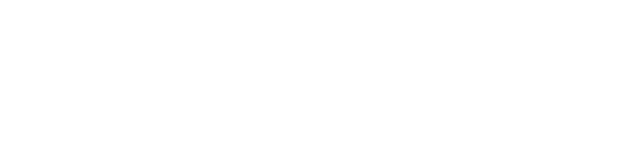
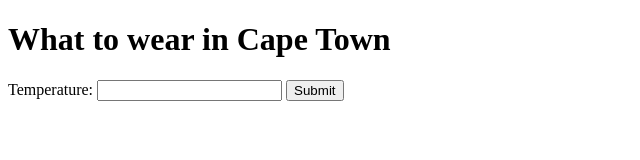
Before and after one commit to FunekaQwaqwa/Weather-application, a plain HTML site: page index.html in a window 1280 px wide. Shown: the whole page, without its empty margins (0-640 px from the left). Drawn offline with Linux system fonts and the light colour scheme.

Commit message:
added text field, submit button and function

```diff
--- /dev/null
+++ b/css/styles.css
@@ -0,0 +1,7 @@
+.container {
+    max-width:550px;
+    height: 100vh;
+    border: 1px solid block
+    margin: 0 auto;
+
+}
--- a/index.html
+++ b/index.html
@@ -4,9 +4,14 @@
     <meta charset="UTF-8">
     <meta name="viewport" content="width=device-width, initial-scale=1.0">
     <meta http-equiv="X-UA-Compatible" content="ie=edge">
-    <title>Weather app</title>
+    <title>Weather App</title>
 </head>
 <body>
-    <script> src="js/main.js"</script>
+    <h1>What to wear in Cape Town</h1>
+    <div class="container">
+            Temperature: <input type="number" id="temperature">
+            <input type="submit" value="Submit" onclick="myFunction()">
+    </div>
+    <script src="js/script.js"></script>
 </body>
 </html>
--- a/js/main.js
+++ b/js/main.js
@@ -0,0 +1,3 @@
+let message ="Hello, good morning";
+   console.log(message);
+message="How are you today?"
--- /dev/null
+++ b/js/script.js
@@ -0,0 +1,23 @@
+function myFunction(){
+    let temperature = document.getElementById("temperature").value;
+
+    if(temperature >=28) {
+        alert("PROTECT YOUR SKIN! Hat, Sunglasses, Sandals, Sunscreen" );
+    }
+    else if(temperature <28 && temperature>=25) {
+        alert ("IT'S TIME FOR THE BEACH! Shorts, Sunglasses, Vest/Tank top, flip-flops");
+    }
+    else if(temperature <25 && temperature>=21) {
+        alert ("T-shirt, Light Sweater, Pumps, Jeans")
+    }
+    else if(temperature <21 && temperature>=18) {
+        alert ("IT'S A BIT CHILLY! Jacket, Pants, Sneakers, Cap")
+    }
+
+    else if(temperature <18) {
+        alert ("Jacket, Winter Pants, Boots, Scarf, Gloves")
+    }
+    else {
+        alert ("invalid weather condition");
+    }
+}
```
